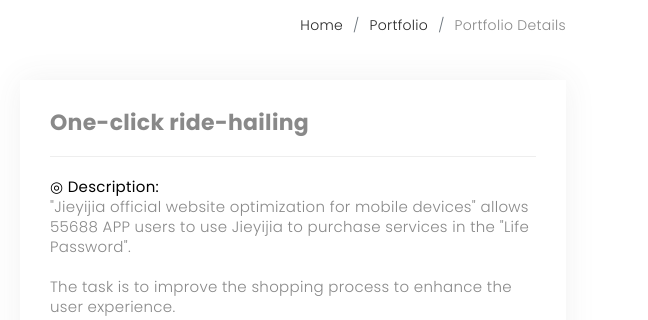
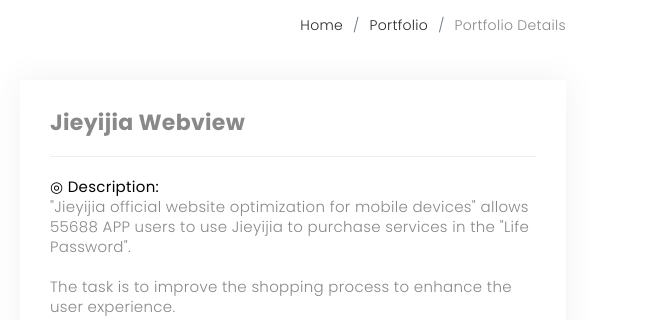
Before and after one commit to 54ziziyo/lunaPortfolio, a plain HTML site: page portfolio-details_tww.html in a window 1280 px wide. Shown: the part 109-429 px from the top of the page, 632-1280 px from the left. Drawn offline with nearby package versions, Linux system fonts and the light colour scheme; a web font is replaced by a local one.

Commit message:
Update portfolio-details_tww.html

```diff
--- a/portfolio-details_tww.html
+++ b/portfolio-details_tww.html
@@ -78,7 +78,7 @@
 
           <div class="col-lg-6">
             <div class="portfolio-info">
-              <h3>One-click ride-hailing</h3>
+              <h3>Jieyijia Webview</h3>
               <ul>
                 <li><strong class="text-black">◎ Description:</strong> <br> "Jieyijia official website optimization for mobile devices" allows 55688 APP users to use Jieyijia to purchase services
                 in the "Life Password".
```
